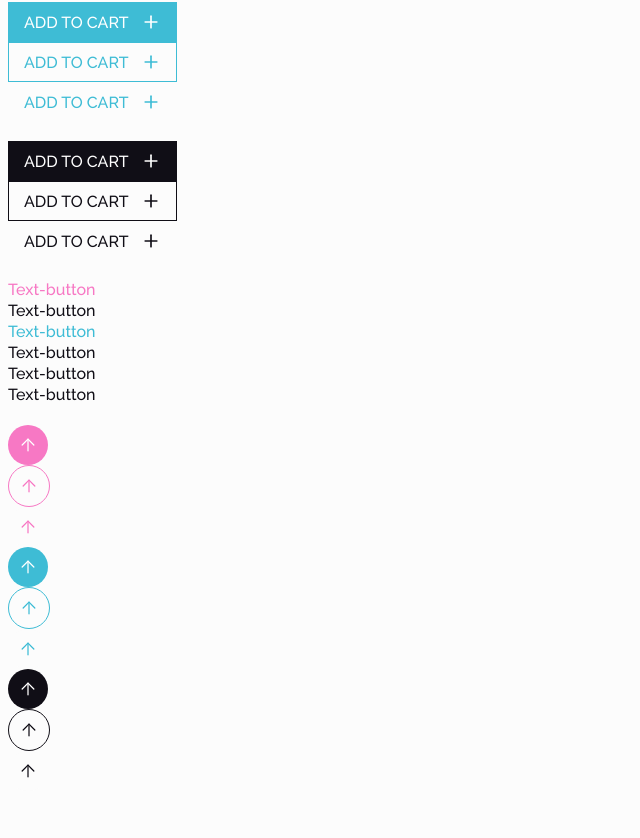
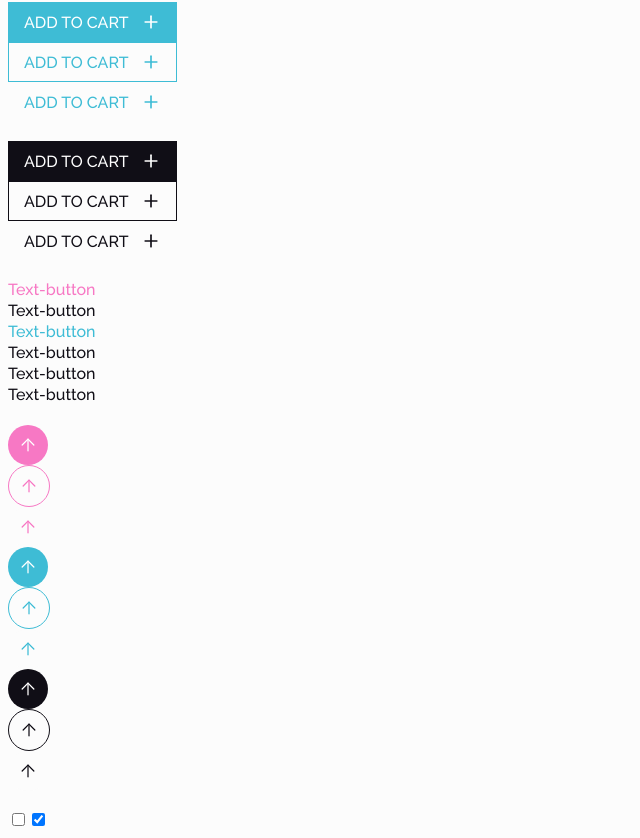
Before and after one commit to pedrorxmos/eyecon-beauty, a Next.js app: page / in a window 1280 px wide. Shown: the part 200-1038 px from the top of the page, without its empty margins (0-640 px from the left). Before the commit the page ends 999 px from the top, so only its background shows below. Built offline with nearby package versions, Linux system fonts and the light colour scheme.

Commit message:
🔨 EB-38 Add toggle button component and script

```diff
--- a/app/components/Button/Button.tsx
+++ b/app/components/Button/Button.tsx
@@ -1,6 +1,7 @@
 import Link from 'next/link';
 import React, { ReactNode } from 'react';
 import './Button.scss'
+import { strip } from '@/app/helpers';
 
 interface Button {
 	children?: ReactNode;
@@ -27,8 +28,7 @@ export const Button = ({ children, link, action, args, href = '#', external, siz
 	const onClick = () => {
 		action!(args);
 	};
-
-	const className = `button ${size} ${type} ${style} ${text ? 'text-button' : ''} ${spaced ? 'spaced' : ''} ${uppercase ? 'uppercase' : ''} ${black ? 'black-text' : ''} ${float ? 'float' : ''}`.trim().replaceAll(/\s+/g, ' ');
+	const className = strip(`button ${size} ${type} ${style} ${text ? 'text-button' : ''} ${spaced ? 'spaced' : ''} ${uppercase ? 'uppercase' : ''} ${black ? 'black-text' : ''} ${float ? 'float' : ''}`)
 	return link ? (
 		<Link href={href} className={className} target={external ? '_blank' : '_self'}>
 			{children}
--- /dev/null
+++ b/app/components/Toggle/Toggle.tsx
@@ -0,0 +1,24 @@
+import { strip } from '@/app/helpers';
+import React, { ChangeEvent, ChangeEventHandler, useEffect, useRef } from 'react';
+import { InputType } from 'zlib';
+
+interface Toggle {
+	name: string;
+	action: (args?: any) => any;
+	type?: string;
+	size?: string;
+	checked?: boolean;
+}
+
+export const Toggle = ({ name, action, type = 'main', size = 'medium', checked = false }: Toggle) => {
+	const onChange = (e: any) => {
+		action(e.target.checked);
+	};
+
+	const className = strip(`toggle ${type} ${size}`);
+	return (
+		<label htmlFor={`toggle-${name}`} className={className}>
+			<input type="checkbox" name={`toggle-${name}`} id={`toggle-${name}`} onChange={(e: any) => onChange(e)} defaultChecked={checked} />
+		</label>
+	);
+};
--- a/app/components/index.ts
+++ b/app/components/index.ts
@@ -1,2 +1,3 @@
 export * from './Icon/Icon';
 export * from './Button/Button';
+export * from './Toggle/Toggle';
--- /dev/null
+++ b/app/helpers/index.ts
@@ -0,0 +1 @@
+export * from './strip';
--- a/app/page.tsx
+++ b/app/page.tsx
@@ -2,6 +2,7 @@
 import Image from 'next/image';
 import Link from 'next/link';
 import { Button, Icon } from './components';
+import { Toggle } from './components/Toggle/Toggle';
 
 export default function Home() {
 	const testAction = (value: string) => {
@@ -76,35 +77,39 @@ export default function Home() {
 			</Button>
 
 			<br />
-			<Button float type='main' style='fill'>
-				<Icon name='arrow-up' />
+			<Button float type="main" style="fill">
+				<Icon name="arrow-up" />
 			</Button>
-			<Button float type='main' style='outline'>
-				<Icon name='arrow-up' />
+			<Button float type="main" style="outline">
+				<Icon name="arrow-up" />
 			</Button>
-			<Button float type='main' style='white'>
-				<Icon name='arrow-up' />
+			<Button float type="main" style="white">
+				<Icon name="arrow-up" />
 			</Button>
 
-			<Button float type='primary' style='fill'>
-				<Icon name='arrow-up' />
+			<Button float type="primary" style="fill">
+				<Icon name="arrow-up" />
 			</Button>
-			<Button float type='primary' style='outline'>
-				<Icon name='arrow-up' />
+			<Button float type="primary" style="outline">
+				<Icon name="arrow-up" />
 			</Button>
-			<Button float type='primary' style='white'>
-				<Icon name='arrow-up' />
+			<Button float type="primary" style="white">
+				<Icon name="arrow-up" />
 			</Button>
 
-			<Button float type='secondary' style='fill'>
-				<Icon name='arrow-up' />
+			<Button float type="secondary" style="fill">
+				<Icon name="arrow-up" />
 			</Button>
-			<Button float type='secondary' style='outline'>
-				<Icon name='arrow-up' />
+			<Button float type="secondary" style="outline">
+				<Icon name="arrow-up" />
 			</Button>
-			<Button float type='secondary' style='white'>
-				<Icon name='arrow-up' />
+			<Button float type="secondary" style="white">
+				<Icon name="arrow-up" />
 			</Button>
+
+			<br />
+			<Toggle name="test" action={(value) => console.log('1', value)} />
+			<Toggle name="test" action={(value) => console.log('2', value)} checked />
 		</main>
 	);
 }
```
